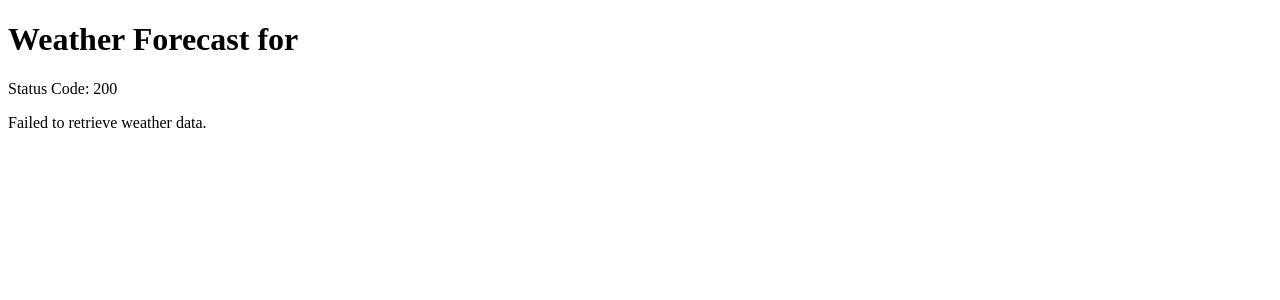
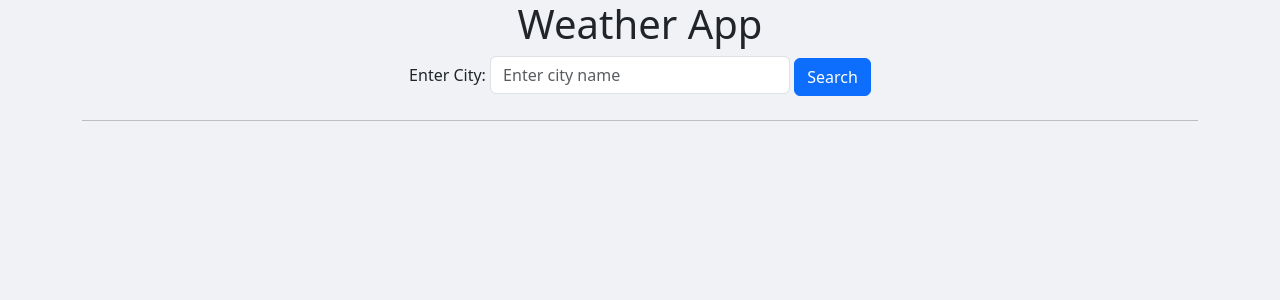
Before and after one commit to ndjek1/weather-app, a Django app: page /api-data/ in a window 1280 px wide. Shown: the top 300 px of the page. Run offline with Django 5.2, Linux system fonts and the light colour scheme; data that the repository does not hold is empty.

Commit message:
Second commit

```diff
--- a/weatherapp/myweatherapp/templates/home.html
+++ b/weatherapp/myweatherapp/templates/home.html
@@ -1,36 +1,90 @@
-<!-- weather_forecast.html -->
 <!DOCTYPE html>
 <html lang="en">
 <head>
     <meta charset="UTF-8">
     <meta name="viewport" content="width=device-width, initial-scale=1.0">
-    <title>Weather Forecast</title>
+    <title>Weather App</title>
+    <link href="https://cdn.jsdelivr.net/npm/bootstrap@5.3.3/dist/css/bootstrap.min.css" rel="stylesheet">
+    <link href="https://cdn.jsdelivr.net/npm/bootstrap-icons/font/bootstrap-icons.css" rel="stylesheet">
+    <style>
+        body {
+            background-color: #f0f2f5;
+        }
+
+        .weather-card {
+            width: 250px;
+            margin: 20px;
+            padding: 15px;
+            border-radius: 10px;
+            box-shadow: 0 4px 6px rgba(0, 0, 0, 0.1);
+            background-color: #fff;
+            flex: 0 0 auto;
+        }
+
+        .weather-info {
+            font-size: 16px;
+            color: #555;
+        }
+
+        .horizontal-scroll {
+            display: flex;
+            overflow-x: auto;
+            padding: 20px;
+            gap: 20px;
+        }
+
+        .horizontal-scroll::-webkit-scrollbar {
+            display: none; /* Hide scrollbar for Chrome, Safari, and Opera */
+        }
+
+        .horizontal-scroll {
+            -ms-overflow-style: none; /* Hide scrollbar for Internet Explorer and Edge */
+            scrollbar-width: none; /* Hide scrollbar for Firefox */
+        }
+    </style>
 </head>
 <body>
-    <h1>Weather Forecast for {{ data.resolvedAddress }}</h1>
-    <p>Status Code: {{ status_code }}</p>
+    <div class="container">
+        <h1 class="text-center">Weather App</h1>
 
-    {% if data %}
-        <h2>Description: {{ weather_data.description }}</h2>
+       <!-- Search Form -->
+       <form method="GET" action="{% url 'fetch_api_data' %}" class="text-center mb-4">
+        <label for="city">Enter City:</label>
+        <input type="text" id="city" name="city" placeholder="Enter city name" value="{{ city|default:'' }}" class="form-control d-inline-block" style="width: 300px;">
+        <button type="submit" class="btn btn-primary">Search</button>
+       </form>
 
-        <h3>15-Day Forecast:</h3>
-        <ul>
-            {% for day in data.days %}
-            <li>
-                <strong>Date:</strong> {{ day.datetime }}<br>
-                <strong>Temperature:</strong> Max: {{ day.tempmax }} °F, Min: {{ day.tempmin }} °F<br>
-                <strong>Conditions:</strong> {{ day.conditions }}<br>
-                <strong>Wind Speed:</strong> {{ day.windspeed }} mph<br>
-                <strong>Precipitation:</strong> {{ day.precip }} inches<br>
-                <strong>Humidity:</strong> {{ day.humidity }}%<br>
-                <strong>Sunrise:</strong> {{ day.sunrise }}<br>
-                <strong>Sunset:</strong> {{ day.sunset }}
-            </li>
-            <br>
-            {% endfor %}
-        </ul>
-    {% else %}
-        <p>Failed to retrieve weather data.</p>
-    {% endif %}
+
+        <hr>
+
+        <!-- Display Error Message if any -->
+        {% if error_message %}
+            <p style="color: red;" class="text-center">{{ error_message }}</p>
+        {% endif %}
+
+        <!-- Display Weather Data -->
+        {% if weather_data %}
+            <h2 class="text-center">Weather Forecast for {{ weather_data.resolvedAddress }}</h2>
+            <p class="text-center">Description: {{ weather_data.description }}</p>
+
+            <h3 class="text-center">15-Day Forecast:</h3>
+
+            <div class="horizontal-scroll">
+                {% for day in weather_data.days %}
+                    <div class="weather-card text-center">
+                        <strong>{{ day.datetime }}</strong>
+                        <p><i class="bi bi-thermometer-half"></i> Max: {{ day.tempmax }} °F, Min: {{ day.tempmin }} °F</p>
+                        <p><i class="bi bi-cloud"></i> Conditions: {{ day.conditions }}</p>
+                        <p><i class="bi bi-wind"></i> Wind Speed: {{ day.windspeed }} mph</p>
+                        <p><i class="bi bi-droplet"></i> Humidity: {{ day.humidity }}%</p>
+                        <p><i class="bi bi-brightness-high"></i> Sunrise: {{ day.sunrise }}</p>
+                        <p><i class="bi bi-moon"></i> Sunset: {{ day.sunset }}</p>
+                    </div>
+                {% endfor %}
+            </div>
+        {% endif %}
+    </div>
+
+    <script src="https://cdn.jsdelivr.net/npm/bootstrap@5.3.3/dist/js/bootstrap.bundle.min.js"></script>
 </body>
 </html>
--- a/weatherapp/myweatherapp/urls.py
+++ b/weatherapp/myweatherapp/urls.py
@@ -2,6 +2,6 @@ from django.urls import path
 from . import views
 
 urlpatterns = [
-    path('home/', views.home, name='myhome'),
+    path('', views.home, name='myhome'),
     path('api-data/', views.fetch_data_from_api, name='fetch_api_data'),
 ]
--- a/weatherapp/myweatherapp/views.py
+++ b/weatherapp/myweatherapp/views.py
@@ -1,35 +1,50 @@
 import json
 from django.shortcuts import render
 from django.http import HttpResponse, JsonResponse
-from django.template import loader
 import requests
 from dotenv import load_dotenv
 import os
-# Create your views here.
+
+# Load environment variables at the start of the application
+load_dotenv()
 
 def home(request):
-    template = loader.get_template('home.html')
-    return HttpResponse(template.render())
-
-
+    # Simply render the home template
+    return render(request, 'home.html')
 
 def fetch_data_from_api(request):
     load_dotenv()  # Load environment variables from the .env file
-    api_key = os.getenv('WEATHER_API_KEY')
-    api_url = f"https://weather.visualcrossing.com/VisualCrossingWebServices/rest/services/timeline/Entebbe,UG?key={api_key}"
+    city = request.GET.get('city')  # Get the city from the search query
+    weather_data = None
+    status_code = None
+    error_message = None
 
+    if city:
+        api_key = os.getenv('WEATHER_API_KEY')  # Fetch API key from .env
+        if not api_key:
+            error_message = "API key is missing"
+        else:
+            api_url = f"https://weather.visualcrossing.com/VisualCrossingWebServices/rest/services/timeline/{city},UG?key={api_key}"
+            try:
+                response = requests.get(api_url)
+                status_code = response.status_code
 
-    # Make a GET request to the API
-    response = requests.get(api_url)
-    if response.status_code == 200:
-        formatted_data = response.json() # Formatting the JSON response
-    else:
-        formatted_data = None  # Handle cases where the response is not 200
+                if response.status_code == 200:
+                    weather_data = response.json()
+                    print(weather_data)  # Debugging: Print the data returned from the API
+                else:
+                    error_message = f"Failed to fetch data. Status code: {response.status_code}"
+                    print(error_message)  # Debugging: Print any errors related to the API call
+
+            except requests.exceptions.RequestException as e:
+                error_message = f"An error occurred: {str(e)}"
+                print(error_message)  # Debugging: Print if there's an exception
 
     context = {
-        'status_code': response.status_code,
-        'data': formatted_data
+        'weather_data': weather_data,
+        'status_code': status_code,
+        'city': city,
+        'error_message': error_message,
     }
 
-    # Render a template with the context
     return render(request, 'home.html', context)
```
